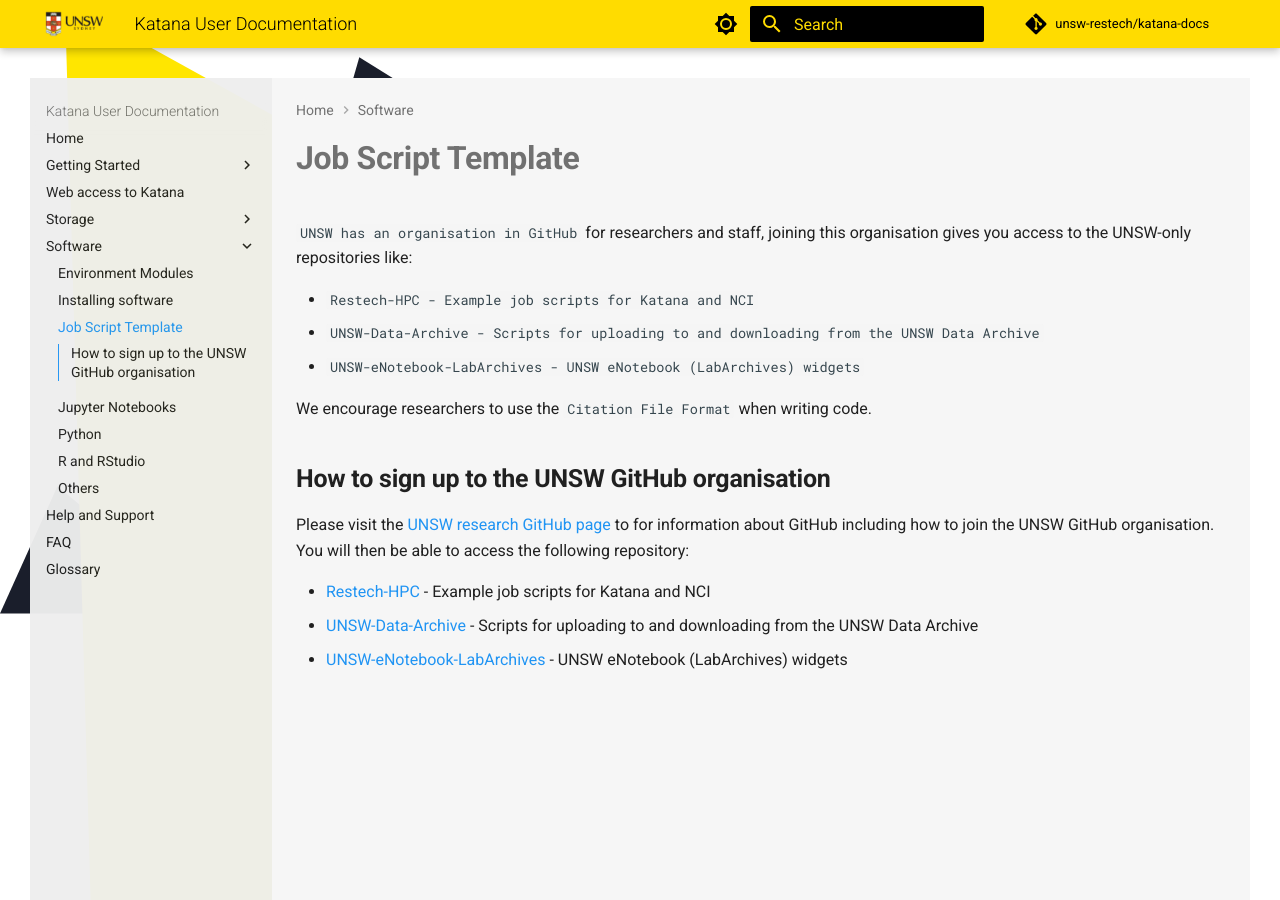
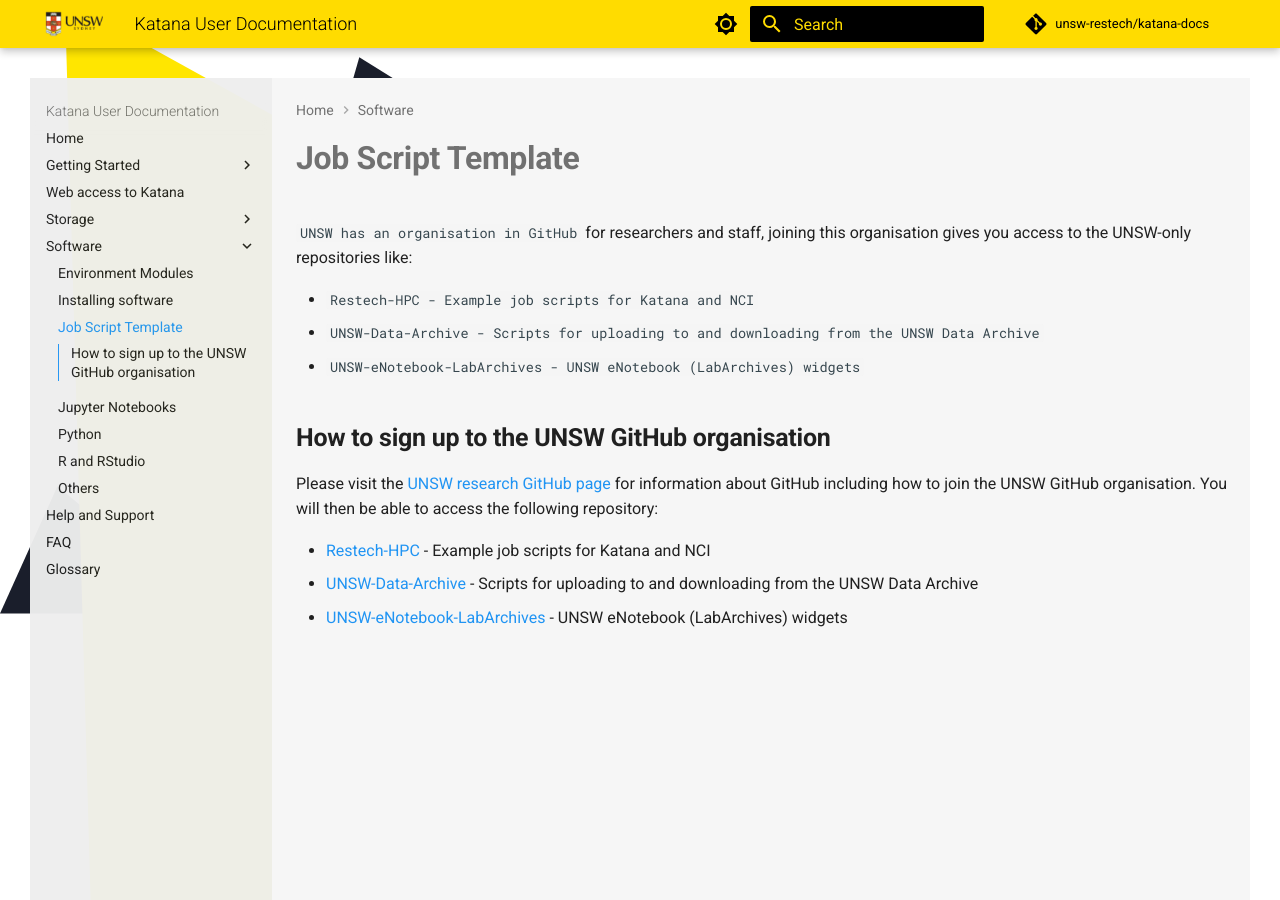
Before and after one commit to unsw-restech/unsw-restech.github.io, an MkDocs documentation site: the page built from docs/software/script_templates.md, in a window 1280 px wide and 900 px high. Built offline with MkDocs 1.6.1 and Material for MkDocs 9.7.7, drawn with Linux system fonts in a browser that asks for light colours; comment, search, counter and statistics services are not loaded.

Commit message:
Update script_templates.md
Fixed grammer

```diff
--- a/docs/software/script_templates.md
+++ b/docs/software/script_templates.md
@@ -6,11 +6,9 @@
 -  `UNSW-Data-Archive - Scripts for uploading to and downloading from the UNSW Data Archive`
 -  `UNSW-eNotebook-LabArchives - UNSW eNotebook (LabArchives) widgets`
 
-We encourage researchers to use the `Citation File Format` when writing code.
-
 ## How to sign up to the UNSW GitHub organisation
 
-Please visit the [UNSW research GitHub page](https://research.unsw.edu.au/github) to for information about GitHub including how to join the UNSW GitHub organisation. You
+Please visit the [UNSW research GitHub page](https://research.unsw.edu.au/github) for information about GitHub including how to join the UNSW GitHub organisation. You
 will then be able to access the following repository:
 
 - [Restech-HPC](https://github.com/unsw-edu-au/Restech-HPC/tree/master/hpc-examples) - Example job scripts for Katana and NCI
```
